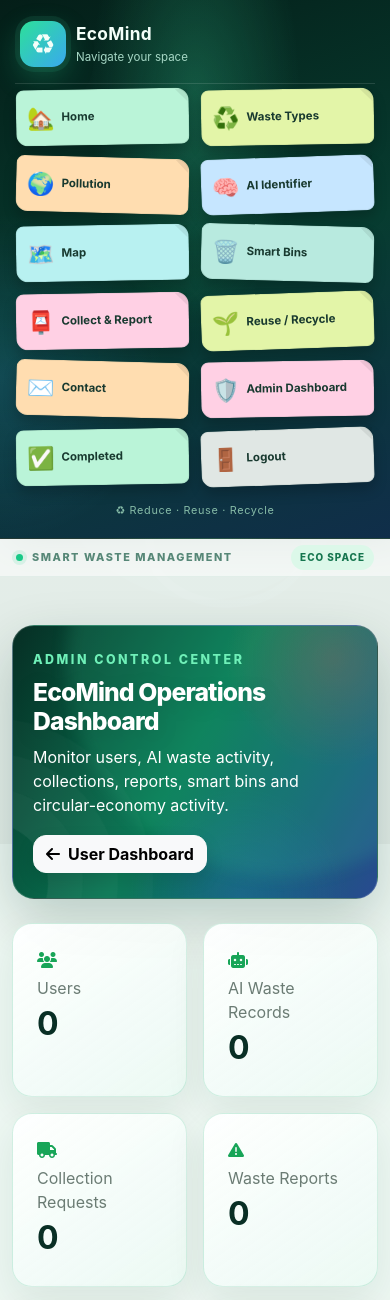
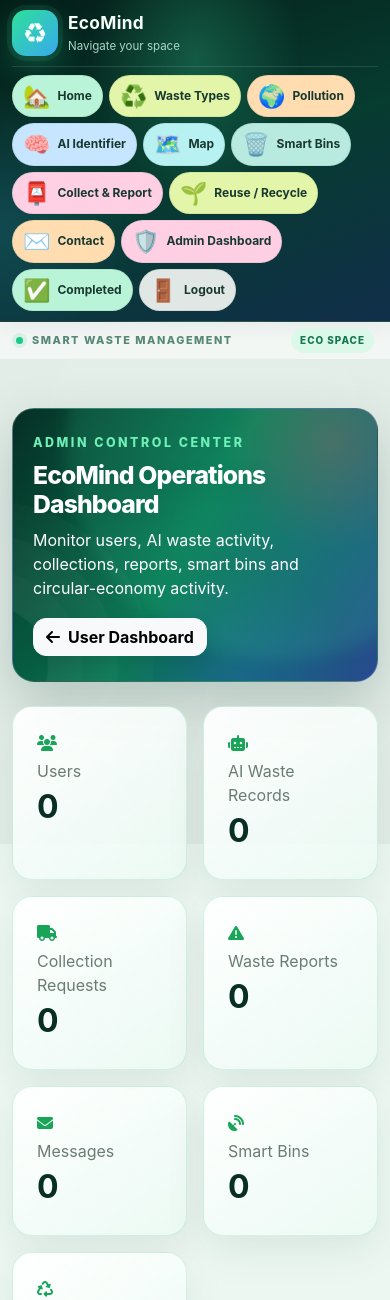
Before and after one commit to Joshna0307/smart-waste-management, a Flask app: page /admin in a window 390 px wide. Shown: the top 1300 px of the page. Run offline with Flask 3, Linux system fonts and the light colour scheme; the visitor is signed in with stand-in values (Sample User, id 1); data that the repository does not hold is empty.

Commit message:
Move page chits into responsive top navigation bar

```diff
--- a/static/css/style.css
+++ b/static/css/style.css
@@ -878,3 +878,22 @@ body{margin:0!important;background:#edf7f2!important}
   .picker-boy-stage{height:230px!important}
   .cartoon-boy{width:280px!important;height:205px!important}
 }
+
+
+/* Replace floating paper-chit panel with a normal responsive top navigation bar */
+.eco-workspace{display:flex!important;flex-direction:column!important;min-height:100vh}
+.eco-picker{position:relative!important;top:auto!important;width:100%;height:auto!important;max-height:none!important;overflow:visible!important;display:flex;flex-wrap:wrap;align-items:center;gap:12px;padding:12px clamp(14px,3vw,34px)!important;border-right:0!important;border-bottom:1px solid rgba(255,255,255,.14);box-shadow:0 5px 18px rgba(4,48,36,.12)}
+.picker-brand{flex:0 0 100%;padding:0 0 10px!important}
+.paper-stack{display:flex!important;flex-wrap:wrap;align-items:center;gap:7px!important;padding:0!important;width:100%}
+.paper-chit{min-height:38px!important;display:inline-flex!important;width:auto!important;flex:0 0 auto;padding:8px 12px!important;font-size:.82rem!important;border-radius:999px!important;transform:none!important;box-shadow:none!important;cursor:pointer!important}
+.paper-chit:after{display:none!important}
+.paper-chit:hover,.paper-chit:focus-visible{transform:translateY(-1px)!important;box-shadow:0 4px 12px rgba(0,0,0,.16)!important}
+.picker-footer{display:none!important}
+.eco-main{width:100%;min-height:0}
+@media(max-width:760px){
+ .eco-picker{gap:8px;padding:10px 12px!important}
+ .picker-brand{flex-basis:100%}
+ .paper-stack{display:flex!important;flex-wrap:wrap!important;grid-template-columns:none!important;gap:6px!important}
+ .paper-chit{min-height:34px!important;font-size:.75rem!important;padding:7px 10px!important}
+ .eco-main-top{height:38px}
+}
```
